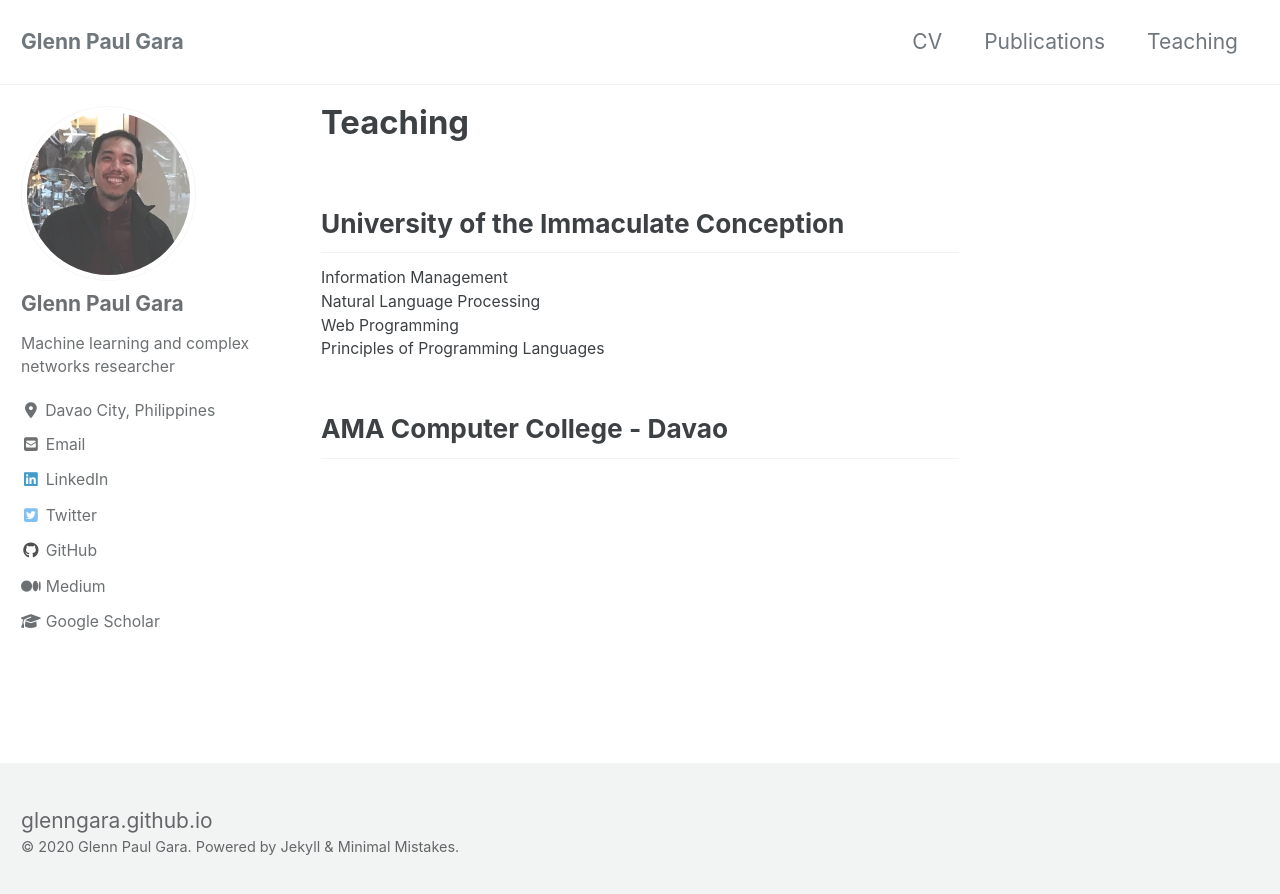
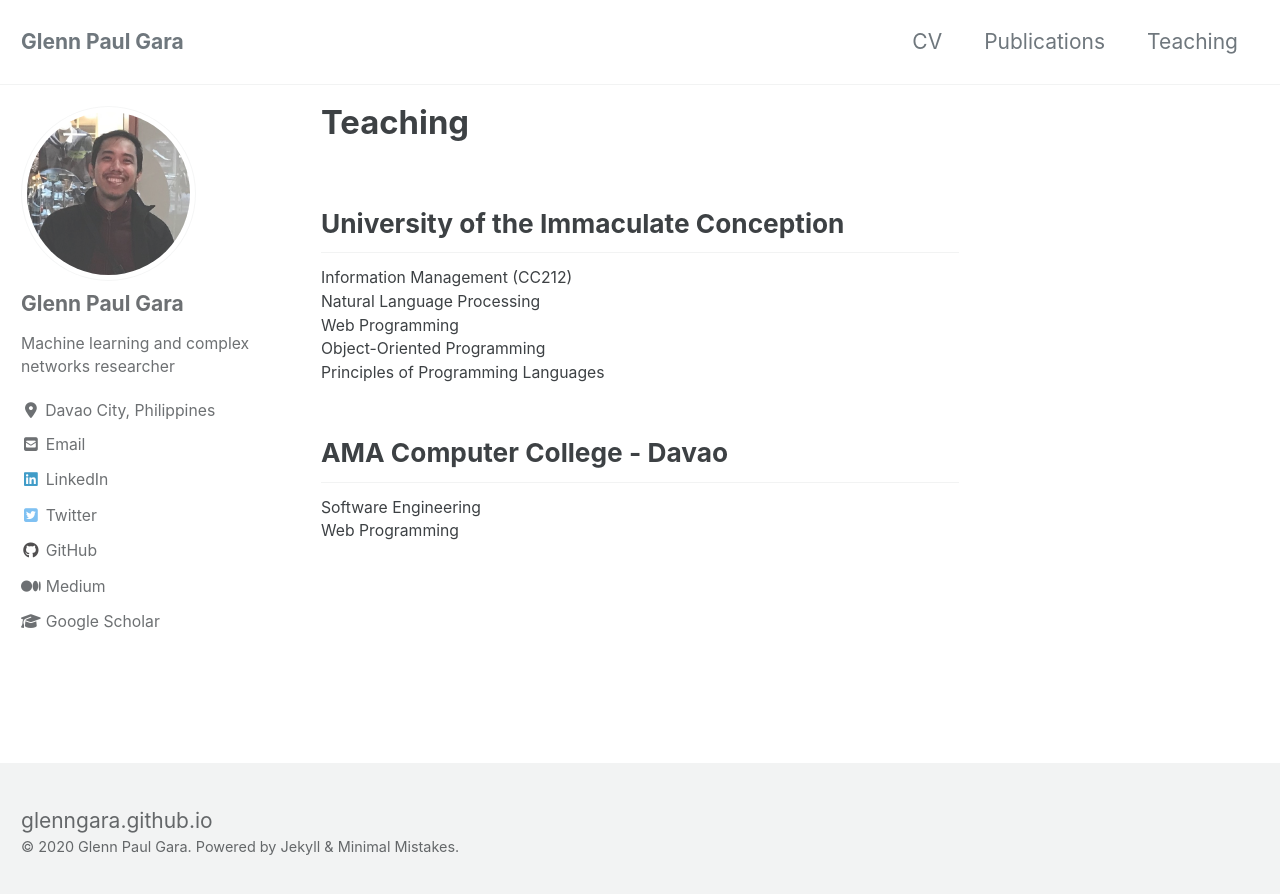
Before and after one commit to glenngara/glenngara.github.io, a Jekyll site: the page built from _pages/teaching.md, in a window 1280 px wide. Shown: the top 894 px of the page. Built offline with Jekyll 4.4.1, drawn with Linux system fonts in a browser that asks for light colours; cached includes are drawn as plain includes; nearby versions of some CDN libraries.

Commit message:
updated teaching page

```diff
--- a/_pages/teaching.md
+++ b/_pages/teaching.md
@@ -7,10 +7,13 @@ author_profile: true
 
 University of the Immaculate Conception
 ------
-Information Management
+Information Management (CC212)
 Natural Language Processing
 Web Programming
+Object-Oriented Programming
 Principles of Programming Languages
 
 AMA Computer College - Davao
 ------
+Software Engineering
+Web Programming
```
